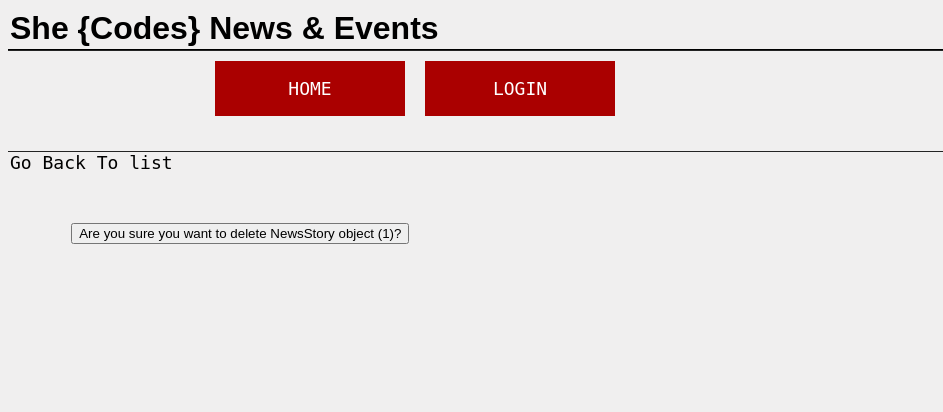
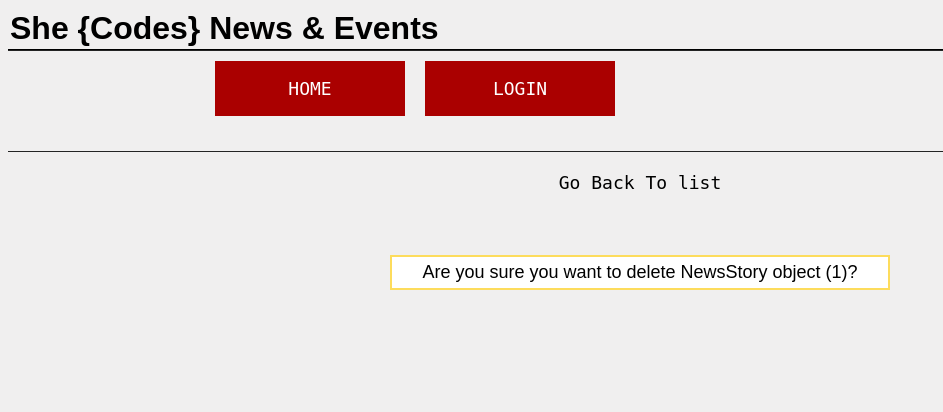
Before and after one commit to elikrm/She-Codes-Django-Project, a Django app: page /news/1/delete-story/ in a window 1280 px wide. Shown: the top 412 px of the page, without its empty margins (0-943 px from the left). Run offline with Django 3.2, Linux system fonts and the light colour scheme; tables that the repository leaves empty hold one stand-in row (values such as "Sample post"); parts of the project's set-up code (start-up, migrations or seed data) failed here and were passed over; some web fonts are replaced.

Commit message:
Correction for update delete and some styles

```diff
--- a/she_codes_news/news/templates/news/delete.html
+++ b/she_codes_news/news/templates/news/delete.html
@@ -6,9 +6,19 @@
 {% endblock %}
 
 {% block content %}
-    <a href="{% url 'news:index' %}">Go Back To list</a>
+<div class="form-delete">
+    <p>
+        <a href="{% url 'news:index' %}">Go Back To list</a>
+    </p>
+
     <form method="post">
-    {% csrf_token %}
-        <button class="btn btn-danger">Are you sure you want to delete {{ object }}?</button>
+        {% csrf_token %}
+        <p>
+            <button class="btn btn-danger">Are you sure you want to delete {{ object }}?</button>
+        </p>
+
     </form>
+
+</div>
+
 {% endblock %}
--- a/she_codes_news/news/urls.py
+++ b/she_codes_news/news/urls.py
@@ -9,5 +9,5 @@ urlpatterns = [
     path('add-story/', views.AddStoryView.as_view(), name='newStory'),
     path('serach-view/', views.SearchView.as_view(), name='searchStory'),
     path('<int:pk>/update-story/',views.ViewUpdateStory.as_view(), name ='updateStory'),
-    path('<int:pk>/delete-story/',views.ViewDeletePost.as_view(), name ='deleteStory'),
+    path('<int:pk>/delete-story/',views.ViewDeleteStory.as_view(), name ='deleteStory'),
 ]
--- a/she_codes_news/news/views.py
+++ b/she_codes_news/news/views.py
@@ -40,6 +40,30 @@ class AddStoryView(generic.CreateView):
         form.instance.author = self.request.user
         return super().form_valid(form)
 
+class ViewUpdateStory(generic.UpdateView):
+    # form_class = StoryForm
+    model = NewsStory
+    template_name = 'news/update.html'
+    fields = ['title', 'content']
+
+    def get_object(self, queryset=None):
+        id = self.kwargs['pk']
+        return self.model.objects.get(id=id)
+
+    def form_valid(self, form):
+        form.save()
+        return HttpResponseRedirect(reverse('news:index'))
+
+# Display a confirmation warning before deleting, if triggered with GET: it shows the warning(template view)
+# If triggered with POST then deletes, the template will receive object, which is the item to be deleted
+
+class ViewDeleteStory(generic.DeleteView):
+    template_name = 'news/delete.html'
+    model = NewsStory
+    # Notice get_success_url is defined here and not in the model, because the model will be deleted
+    def get_success_url(self):
+        return reverse('news:index')
+
 class SearchView(generic.ListView):
     model = NewsStory
     template_name = 'news/search.html'
@@ -69,27 +93,3 @@ class SearchView(generic.ListView):
             self.count = len(qs) # since qs is actually a list
             return qs
         return NewsStory.objects.none() # just an empty queryset as default
-
-class ViewUpdateStory(generic.UpdateView):
-    # form_class = StoryForm
-    model = NewsStory
-    template_name = 'news/update.html'
-    fields = ['title', 'content']
-
-    def get_object(self, queryset=None):
-        id = self.kwargs['pk']
-        return self.model.objects.get(id=id)
-
-    def form_valid(self, form):
-        form.save()
-        return HttpResponseRedirect(reverse('news:index'))
-
-# Display a confirmation warning before deleting, if triggered with GET: it shows the warning(template view)
-# If triggered with POST then deletes, the template will receive object, which is the item to be deleted
-
-class ViewDeletePost(generic.DeleteView):
-    template_name = 'news/delete.html'
-    model = NewsStory
-    # Notice get_success_url is defined here and not in the model, because the model will be deleted
-    def get_success_url(self):
-        return reverse('news:index')
--- a/she_codes_news/static/styles.css
+++ b/she_codes_news/static/styles.css
@@ -196,80 +196,43 @@ form {
 
   }/* media query for 880px  */
   /* ---------------------------------------------------
-                EDIT DELETE NAVIGATION STYLES
+                DELETE HTML STYLES
 ----------------------------------------------------*/
-
-.edit-delete-nav ul {
-  padding-left: 0;
+.form-delete form {
+  margin: 50px auto;
+  width: 90%;
 }
 
-.edit-delete-nav li {
-  list-style: none;
-  text-align: center;
-  margin: 10px 0;
-  background-color: #AA0000;
+.form-delete p {
+  display: flex;
+  justify-content: center;
+  align-items: center;
+  padding: 5px;
 }
 
-.edit-delete-nav a {
-  display: block;
-  padding: 15px 10px;
-  text-decoration: none;
-  text-transform: uppercase;
-  background: rgba(67,67,67,0.17);
+.form-delete button {
+  border: 2px solid #FDDC5C;
+  background-color: #FFF;
+  padding: 5px;
+  font-size: 18px;
+}
+
+.form-delete button:hover {
+  border: 2px solid #AA0000;
+  background-color: #AA0000;
   color: #FFF;
 }
 
-  .edit-delete-nav a:visited {
-    /* color: rgb(106,106,106); */
-    color: #FFF;
-  }
-
-  .edit-delete-nav a:hover {
-    color: rgb(8, 211, 18);
-    transition: .5s color;
-    background: rgba(62, 61, 61, 0.51);
-  }
-
-  .edit-delete-nav a:active {
-    color: rgb(172,140,71);
-  }
-
-@media screen and (min-width: 750px){
-
-  .edit-delete-nav {
-    min-height: 100px;
-    border-top: 1px solid rgb(36,36,36);
-    border-bottom: 1px solid rgb(36,36,36);
-  } /* media query for 750px  */
-
-  .edit-delete-nav ul {
-    max-width: 950px;
-    margin: 0 auto;
-  }
-
-    .edit-delete-nav li {
-      float: left;
-      /* display: flex;
-      flex-direction: column;
-      justify-content:flex-start; */
-      margin-left: 20px;
-      width: 20%;
-    }
-
-    .edit-delete-nav a {
-      background: none;
-    }
-
-      .edit-delete-nav a:hover {
-        background: none;
-      }
-} /* media query for 750px  */
-
-@media screen and (min-width: 880px){
-
-  .edit-delete-nav ul {
-    position: relative;
-    right: -30px ;
-  }
-
-}/* media query for 880px  */
+.form-delete button {
+  width: 500px;
+}
+  /* ---------------------------------------------------
+                Profile View STYLES
+----------------------------------------------------*/
+.form-Profile p, h2 {
+  display: flex;
+  justify-content: center;
+  align-items: center;
+  padding: 5px;
+  font-size: 18px;
+}
```
Also changed, not shown: she_codes_news/news/templates/news/story.html (+6 -1 lines), she_codes_news/news/templates/news/update.html (+20 -4 lines), she_codes_news/users/templates/ProfileInfo/Profile.html (+7 -5 lines).
